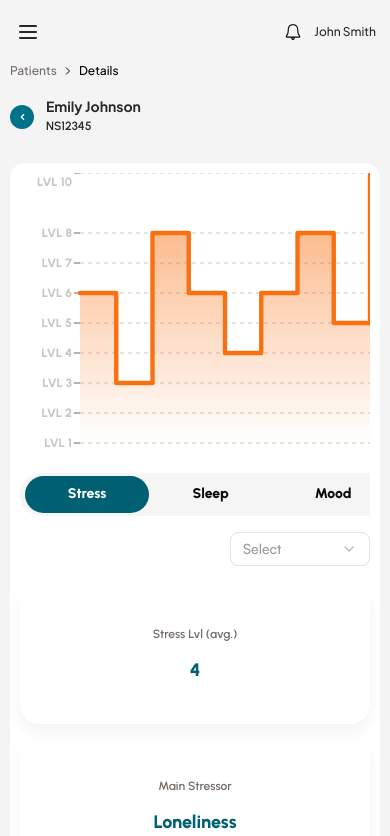
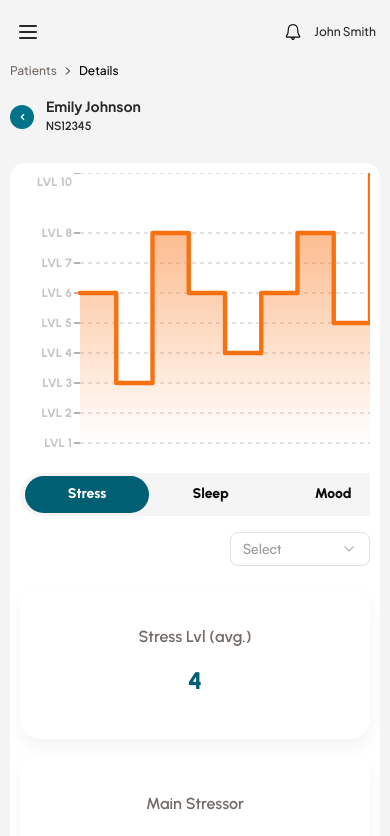
Before and after one commit to Ooozari/TheraMynd, a Next.js app: page /dashboard/providers/patient/1 in a window 390 px wide. Shown: the top 836 px of the page. Built offline with nearby package versions, Linux system fonts and the light colour scheme.

Commit message:
updated the heading

```diff
--- a/src/components/ui/typography.jsx
+++ b/src/components/ui/typography.jsx
@@ -33,7 +33,7 @@ const headingVariants = cva(
         minih:"text-[14px] sm:text-[15px] md:text-[16px] lg:text-[17px] xl:text-[18px] 2xl:text-[20px]",
         // updated
         cardmd: "text-[26px] sm:text-[28px] md:text-[30px] lg:text-[32px] xl:text-[34px] 2xl:text-[36px]",
-        cardmd2: "text-[18px] sm:text-[21px] md:text-[25px] lg:text-[30px] xl:text-[33px] 2xl:text-[35.31px]",
+        cardmd2: "text-[24px] sm:text-[26px] md:text-[28px] lg:text-[30px] xl:text-[33px] 2xl:text-[35.31px]",
         dialogtext: "text-[12px]",
         // updated
         detailsheading: "text-[18px] lg:text-[19px] xl:text-[20px] 2xl:text-[21px]",
@@ -71,7 +71,7 @@ const paragraphVariants = cva("", {
       code: "text-[40px] sm:text-[45px] md:text-[50px] lg:text-[55px] xl:text-[58px] 2xl:text-[60px]",
       head: "text-[14px] sm:text-[15px] md:text-[16px] lg:text-[17px] xl:text-[17.5px] 2xl:text-[18px]",
       uid: "text-[12px]",
-      subhead: "text-[12px] sm:text-[14px] md:text-[16px] lg:text-[18px] xl:text-[19px] 2xl:text-[20px]",
+      subhead: "text-[16px] sm:text-[17px] md:text-[18px] lg:text-[19px] xl:text-[19px] 2xl:text-[20px]",
     },
   },
   defaultVariants: { size: "normal" },
```
